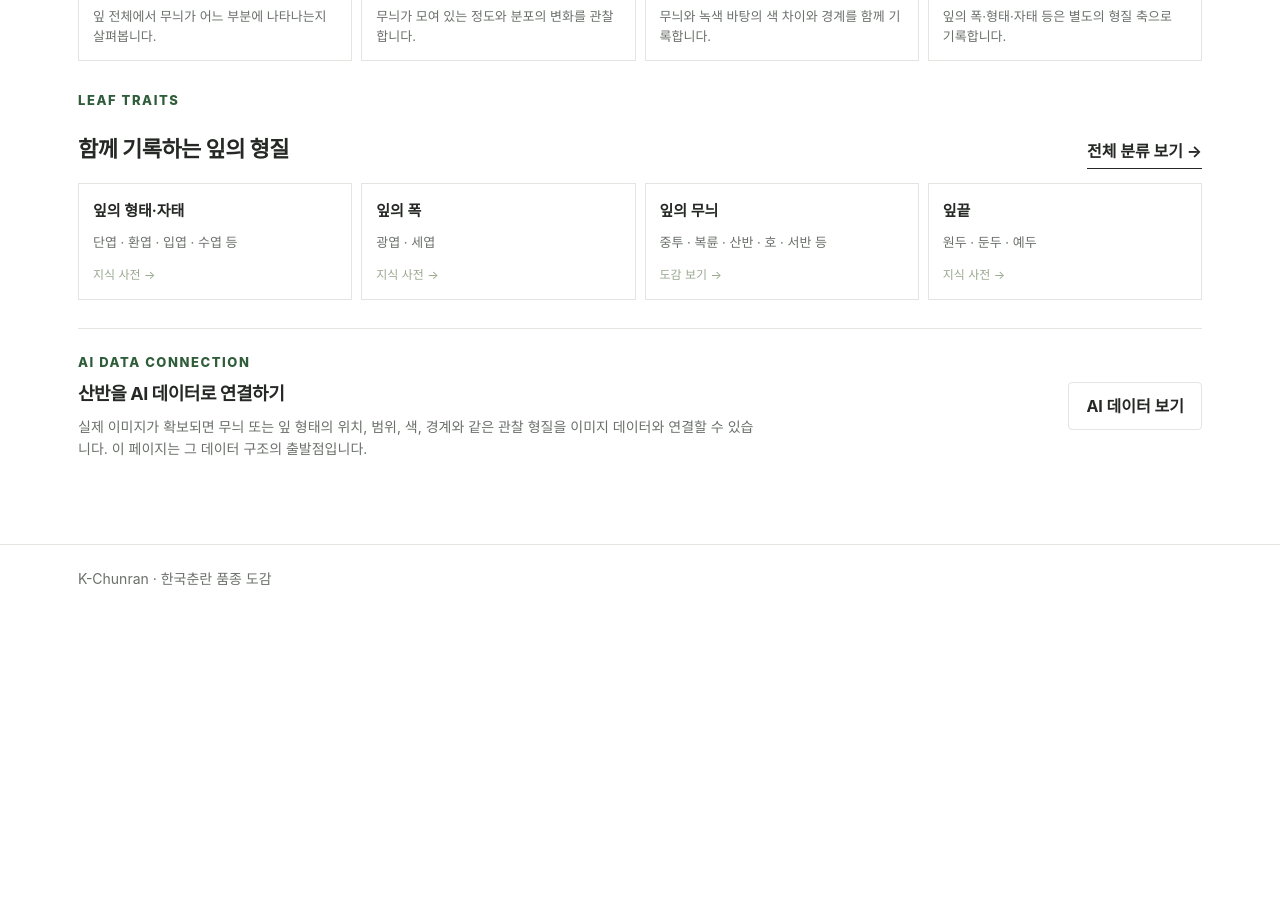
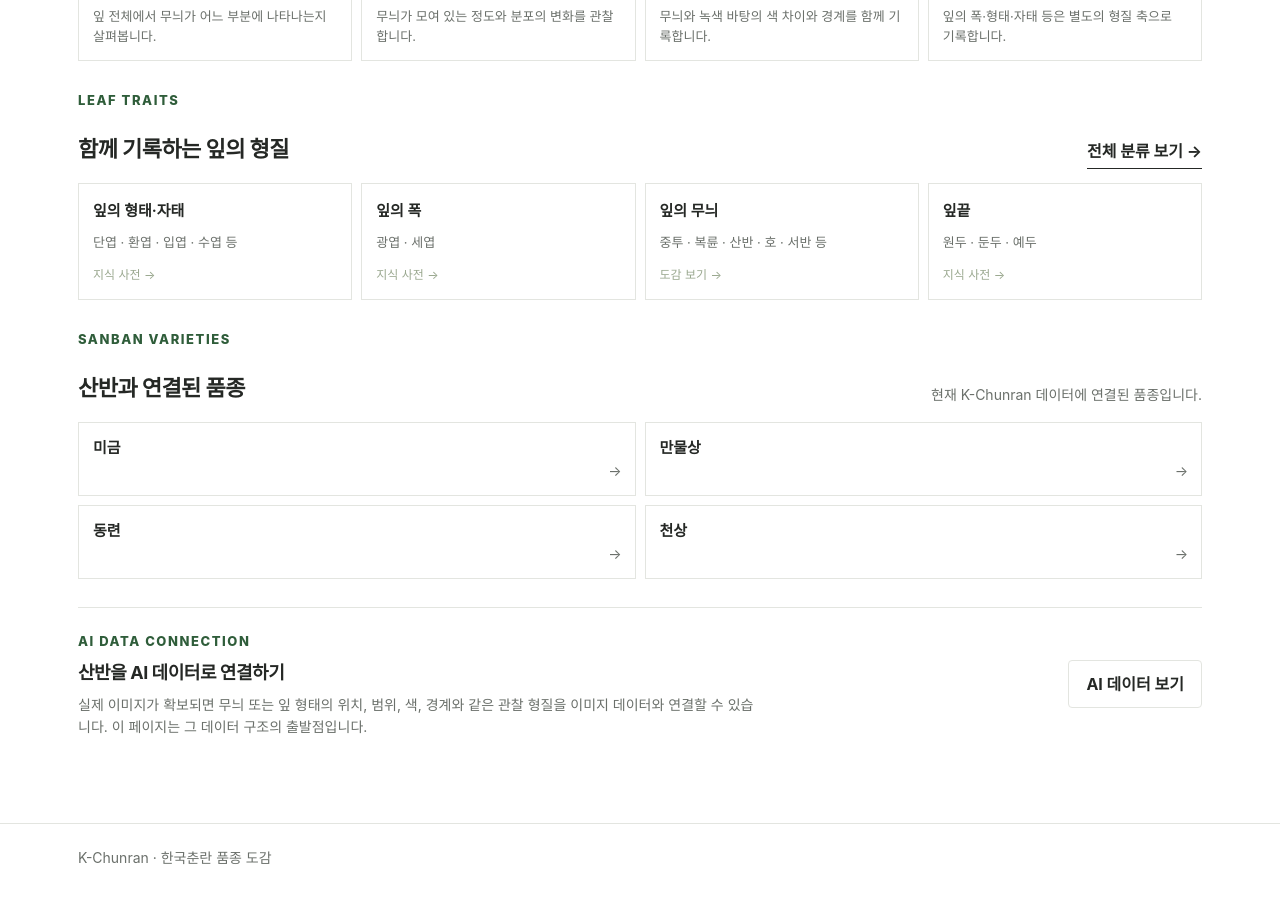
Before and after one commit to parasolra5-pixel/K-chunran, a Jekyll site: the page built from varieties/leaf/sanban.md, in a window 1280 px wide and 900 px high, scrolled down 618 px. Built offline with Jekyll 4.4.1, drawn with Linux system fonts in a browser that asks for light colours; before the commit the page ends 1240 px from its top, so only the background shows below that.

Commit message:
feat: connect sanban varieties to catalog

```diff
--- a/varieties/leaf/sanban.md
+++ b/varieties/leaf/sanban.md
@@ -78,6 +78,35 @@ permalink: /varieties/leaf/sanban/
   </div>
 </section>
 
+<section class="kc-leaf-section">
+  <div class="kc-section-heading">
+    <div>
+      <p class="kc-section-kicker">SANBAN VARIETIES</p>
+      <h2>산반과 연결된 품종</h2>
+    </div>
+    <p class="kc-section-note">현재 K-Chunran 데이터에 연결된 품종입니다.</p>
+  </div>
+
+  <div class="kc-jungtu-variety-list">
+    {% for post in site.posts %}
+      {% assign d = site.data.varieties[post.variety_id] %}
+      {% if d %}
+        {% assign patterns = d.classification.pattern %}
+        {% if patterns contains "sanban" %}
+          {% assign class_label = site.data.categories.cultivar_class[d.cultivar_class] %}
+          <a class="kc-jungtu-variety" href="{{ post.url | relative_url }}">
+            <strong>{{ d.name }}</strong>
+            {% if d.hanja %}<span>{{ d.hanja }}</span>{% endif %}
+            {% if class_label %}<em>{{ class_label }}</em>{% endif %}
+            {% if d.traits.leaf.form %}<small>{{ d.traits.leaf.form }}</small>{% endif %}
+            <i>→</i>
+          </a>
+        {% endif %}
+      {% endif %}
+    {% endfor %}
+  </div>
+</section>
+
 <section class="kc-leaf-section kc-jungtu-data">
   <div>
     <p class="kc-section-kicker">AI DATA CONNECTION</p>
```
